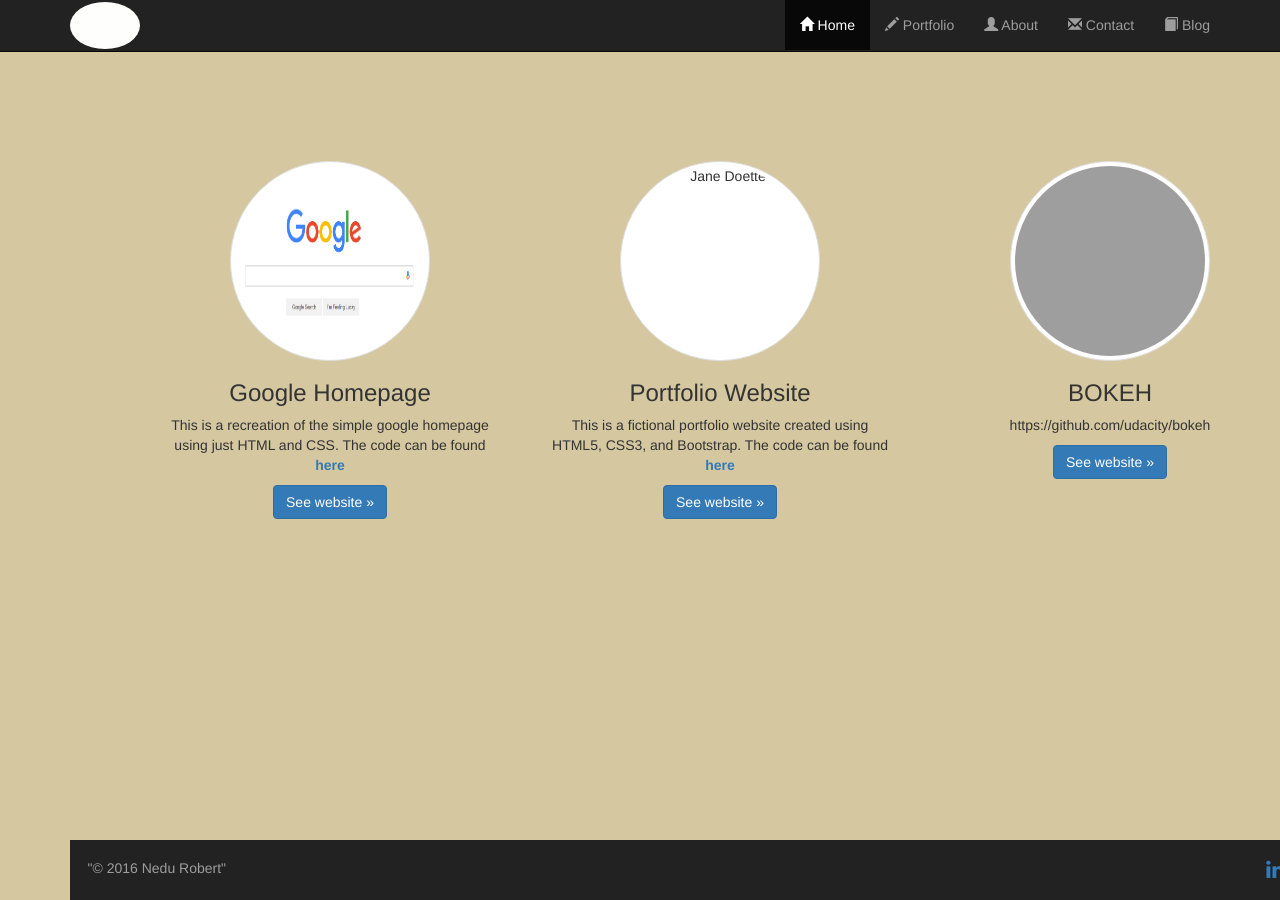
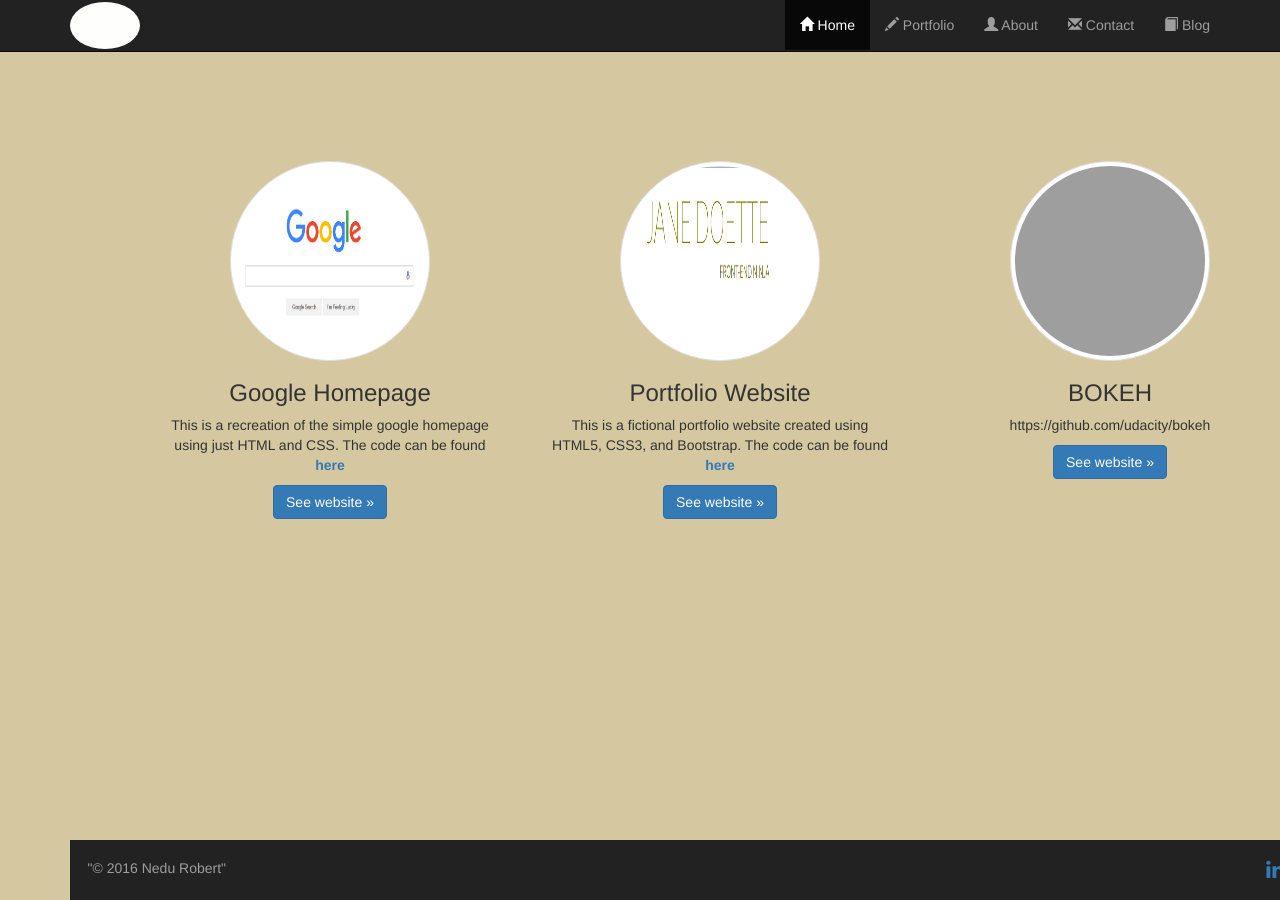
Before and after one commit to Nedu/old.nedu.github.io, a Jekyll site: the page built from portfolio/index.html, in a window 1280 px wide. Built offline with Jekyll 4.4.1, drawn with Linux system fonts in a browser that asks for light colours; nearby versions of some CDN libraries; grey boxes are pictures that could not be loaded.

Commit message:
Update index.html

```diff
--- a/portfolio/index.html
+++ b/portfolio/index.html
@@ -21,7 +21,7 @@ blog: passive
           </div>
           <div class="col-md-4">
             <div>
-              <img class="work img-circle img-responsive img-thumbnail" src="images/udacity.png" alt="Jane Doette">
+              <img class="work img-circle img-responsive img-thumbnail" src="/images/udacity.png" alt="Jane Doette">
               <h3>Portfolio Website</h3>
               <p>This is a fictional portfolio website created using HTML5, CSS3, and Bootstrap. The code can be found <a href ="https://github.com/Nedu/Project-1" target="_blank"><strong>here</strong></a></p>
               <a href="https://htmlpreview.github.io/?https://github.com/Nedu/Project-1/blob/master/index.html" class="btn btn-primary" title="See more">See website »</a>
```
